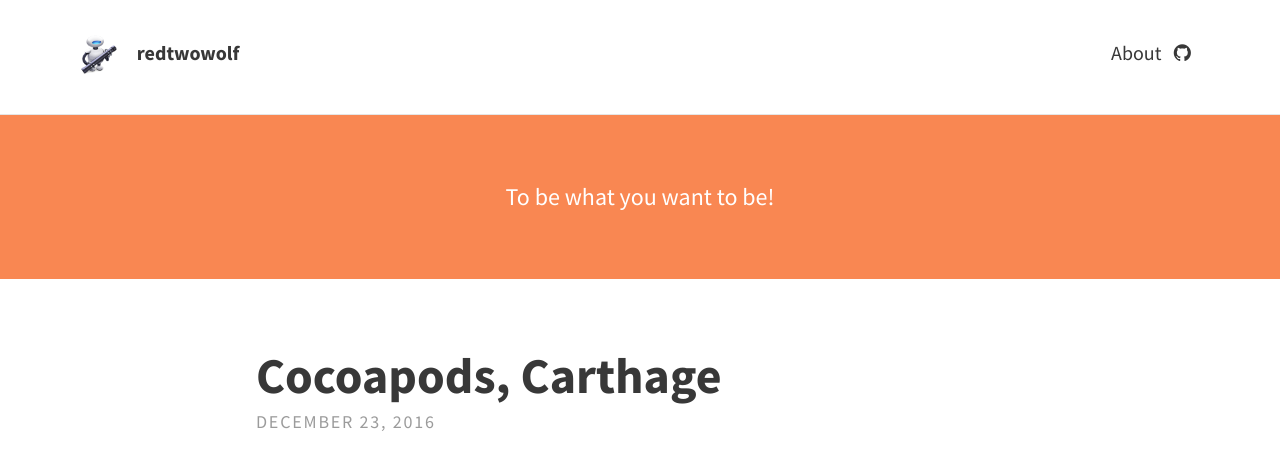
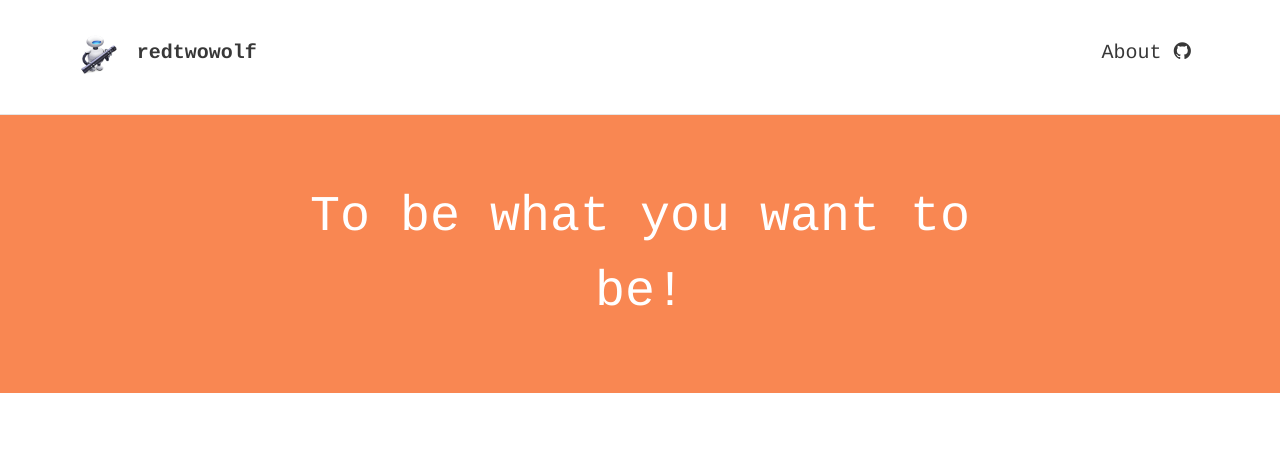
Before and after one commit to CoderDB/CoderDB.github.io, a Jekyll site: the page built from index.html, in a window 1280 px wide. Shown: the top 456 px of the page. Built offline with Jekyll 4.4.1, drawn with Linux system fonts in a browser that asks for light colours; nearby versions of some CDN libraries; the list of posts is cut into pages by our own code.

Commit message:
change main font size

```diff
--- a/_sass/base/_global.scss
+++ b/_sass/base/_global.scss
@@ -36,16 +36,16 @@
   }
 }
 h1 {
-  font-size: 2.5em;
+  font-size: 2em;
 }
 h2 {
-  font-size: 2em;
+  font-size: 1.5em;
 }
 h3 {
-  font-size: 1.5em;
+  font-size: 1.05em;
 }
 h4 {
-  font-size: 1.15em;
+  font-size: 0.95em;
 }
 blockquote {
     border-left: 2px solid;
--- a/_sass/base/_variables.scss
+++ b/_sass/base/_variables.scss
@@ -1,6 +1,6 @@
 // Typography
-$font-family-main: 'Source Sans Pro', Helvetica, Arial, sans-serif;
-$font-family-headings: 'Source Sans Pro', Helvetica, Arial, sans-serif;
+$font-family-main: Courier, "Lucida Console", monospace;//'Source Sans Pro', Helvetica, Arial, sans-serif;
+$font-family-headings: Courier, "Lucida Console", monospace;//'Source Sans Pro', Helvetica, Arial, sans-serif;
 $font-size: 1.25em;
 
 // Padding
--- a/_sass/layouts/_index.scss
+++ b/_sass/layouts/_index.scss
@@ -5,7 +5,7 @@
   width: 100%;
   background-color:$header-desc-background-color;
   background-size: cover;
-  font-size: 1.2em;
+  font-size: 2.5em;
   text-align: center;
   color: $header-desc-text-color;
 }
--- a/_sass/layouts/_posts.scss
+++ b/_sass/layouts/_posts.scss
@@ -7,6 +7,7 @@
 }
 article {
   header {
+    font-size: 1.5em;
     margin-bottom: 6%;
     text-align: center;
   }
```
